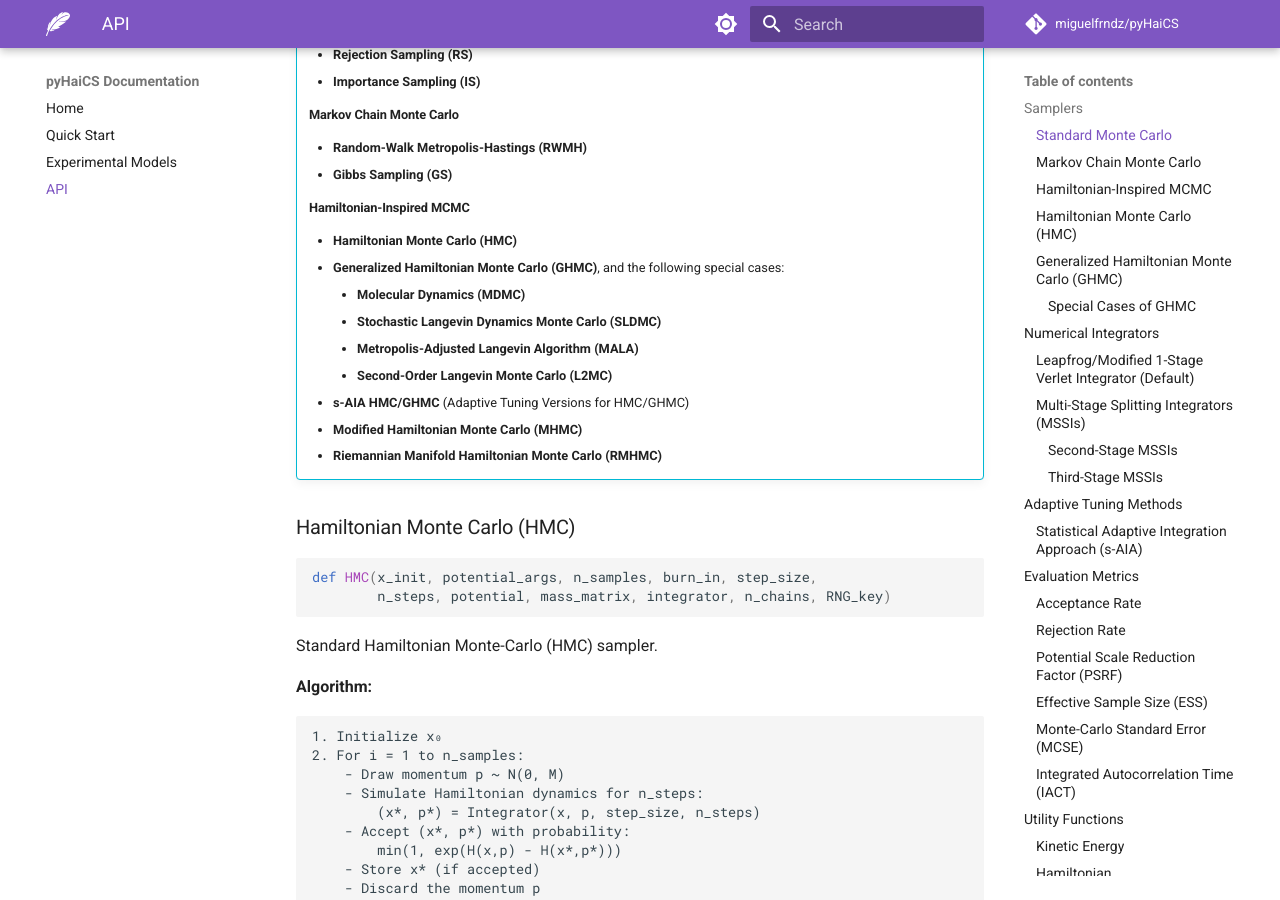
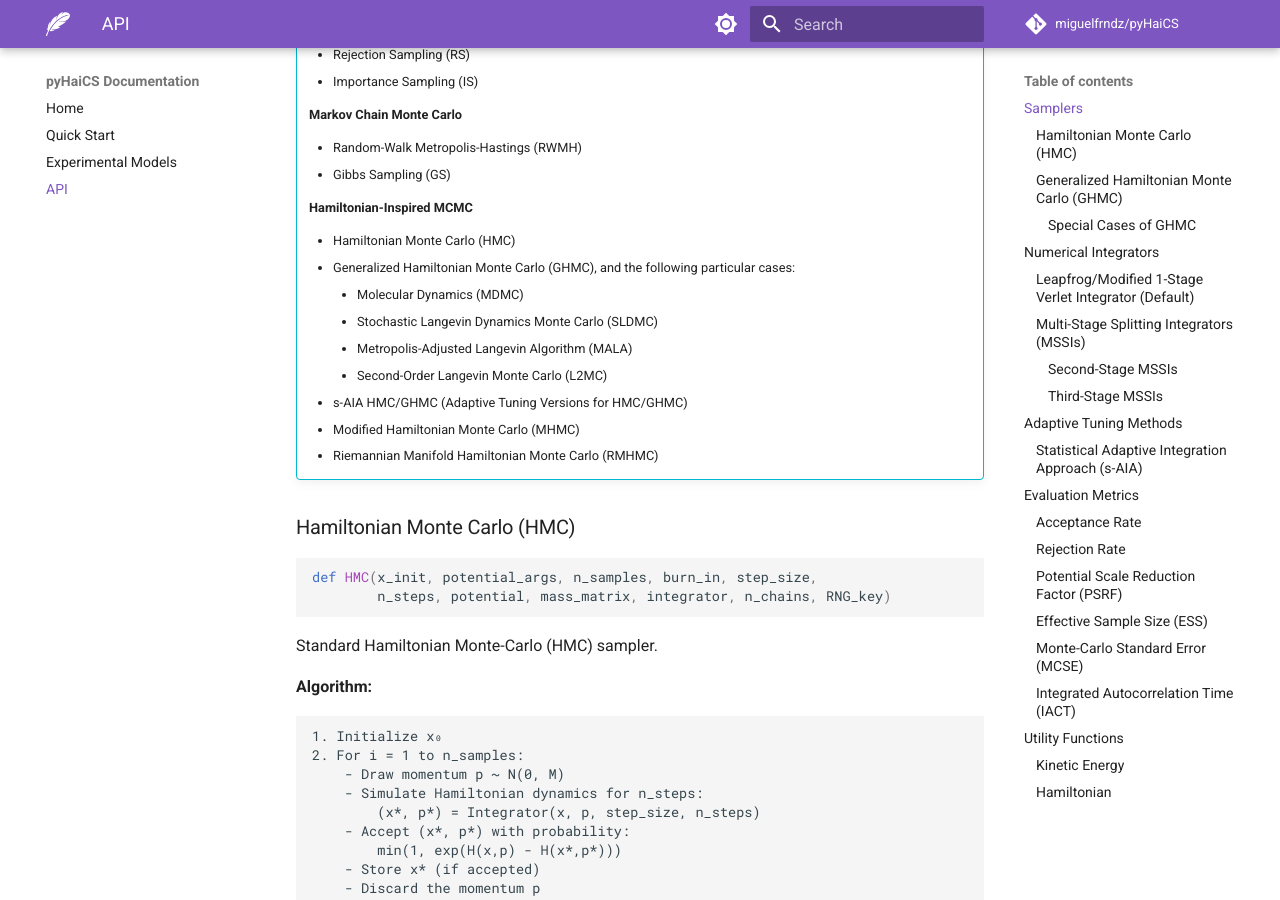
Before and after one commit to pyHaiCS/pyhaics.github.io, an MkDocs documentation site: the page built from docs/api.md, in a window 1280 px wide and 900 px high, scrolled down 1675 px. Built offline with MkDocs 1.6.1 and Material for MkDocs 9.7.7, drawn with Linux system fonts in a browser that asks for light colours; comment, search, counter and statistics services are not loaded.

```diff
--- a/docs/api.md
+++ b/docs/api.md
@@ -19,24 +19,27 @@ Additionally, the library includes several special cases of GHMC, such as Molecu
 !!! info "Implemented Samplers"
     The following samplers are currently available in **pyHaiCS**:
 
-    #### Standard Monte Carlo
-    - **Rejection Sampling (RS)**
-    - **Importance Sampling (IS)**
+    **Standard Monte Carlo**
 
-    #### Markov Chain Monte Carlo
-    - **Random-Walk Metropolis-Hastings (RWMH)**
-    - **Gibbs Sampling (GS)**
+    - Rejection Sampling (RS)
+    - Importance Sampling (IS)
 
-    #### Hamiltonian-Inspired MCMC
-    - **Hamiltonian Monte Carlo (HMC)**
-    - **Generalized Hamiltonian Monte Carlo (GHMC)**, and the following special cases:
-        - **Molecular Dynamics (MDMC)**
-        - **Stochastic Langevin Dynamics Monte Carlo (SLDMC)**
-        - **Metropolis-Adjusted Langevin Algorithm (MALA)**
-        - **Second-Order Langevin Monte Carlo (L2MC)**
-    - **s-AIA HMC/GHMC** (Adaptive Tuning Versions for HMC/GHMC)
-    - **Modified Hamiltonian Monte Carlo (MHMC)**
-    - **Riemannian Manifold Hamiltonian Monte Carlo (RMHMC)**
+    **Markov Chain Monte Carlo**
+
+    - Random-Walk Metropolis-Hastings (RWMH)
+    - Gibbs Sampling (GS)
+
+    **Hamiltonian-Inspired MCMC**
+
+    - Hamiltonian Monte Carlo (HMC)
+    - Generalized Hamiltonian Monte Carlo (GHMC), and the following particular cases:
+        - Molecular Dynamics (MDMC)
+        - Stochastic Langevin Dynamics Monte Carlo (SLDMC)
+        - Metropolis-Adjusted Langevin Algorithm (MALA)
+        - Second-Order Langevin Monte Carlo (L2MC)
+    - s-AIA HMC/GHMC (Adaptive Tuning Versions for HMC/GHMC)
+    - Modified Hamiltonian Monte Carlo (MHMC)
+    - Riemannian Manifold Hamiltonian Monte Carlo (RMHMC)
 
 ### Hamiltonian Monte Carlo (HMC)
 
```
